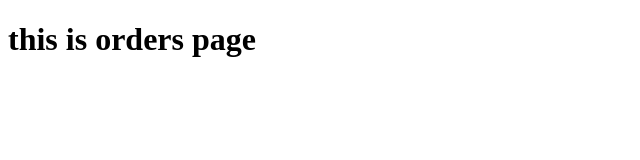
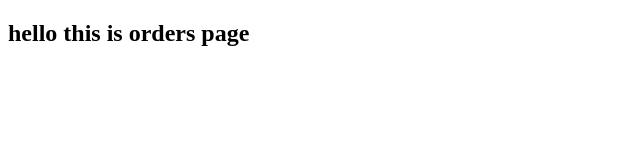
Before and after one commit to Naveen-223/Ecommerce, a plain HTML site: page orders.html in a window 1280 px wide. Shown: the whole page, without its empty margins (0-640 px from the left). Drawn offline with Linux system fonts and the light colour scheme.

Commit message:
added orders html

```diff
--- a/orders.html
+++ b/orders.html
@@ -8,7 +8,10 @@
 </head>
 
 <body>
- <h1> this is orders page</h1>
+    <nav>
+
+        <h1> hello this is orders page</h1>
+    </nav>
 
 </body>
 
```
